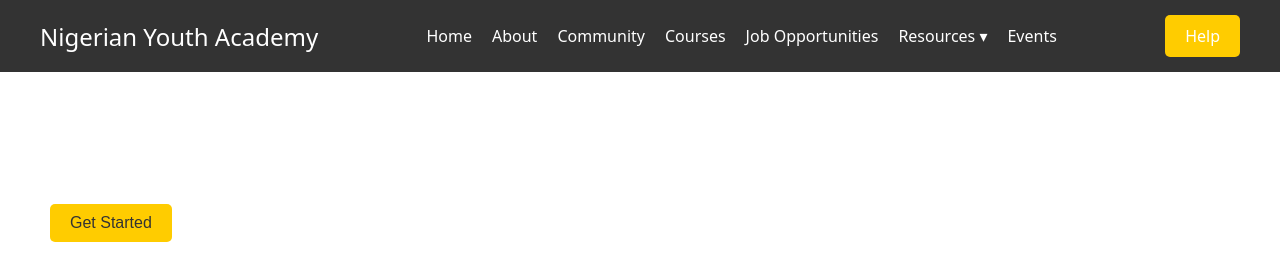
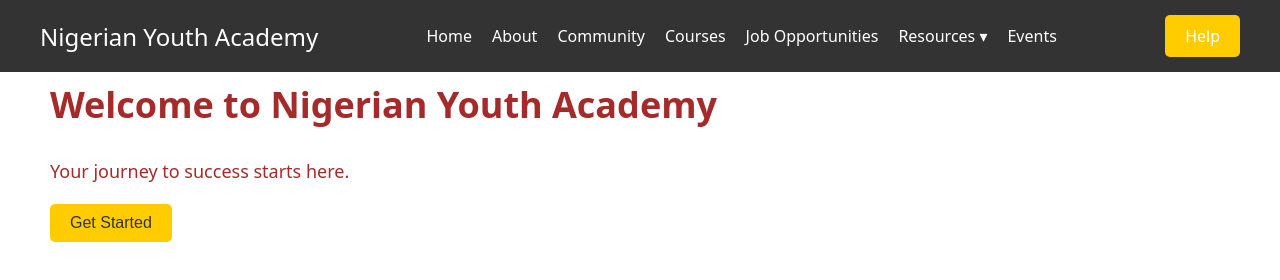
Before and after one commit to Ishahtech/Nigerian-Youth-Academy-NYA-, a plain HTML site: page index.html in a window 1280 px wide. Drawn offline with Linux system fonts and the light colour scheme; a script that the page names is missing.

Commit message:
feat: added the introductory section on the home page

```diff
--- a/style.css
+++ b/style.css
@@ -83,8 +83,6 @@
     background-color: #ffdb4d;
 }
 
-/* Add this to styles.css */
-
 .hero-section {
     position: relative;
     height: 600px; /* Adjust height as needed */
@@ -107,7 +105,8 @@
     position: relative;
     z-index: 1;
     padding: 50px;
-    color: #fff;
+    /* color: #fff; */
+    color: brown;
 }
 
 .content h1 {
```
